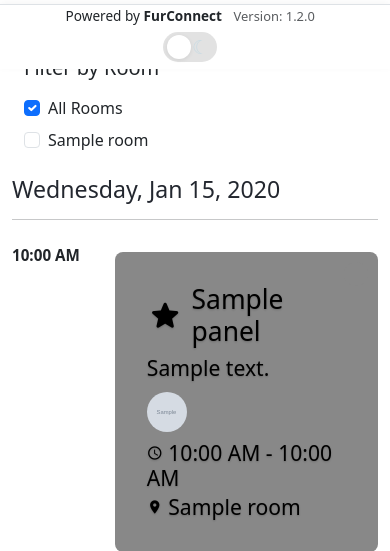
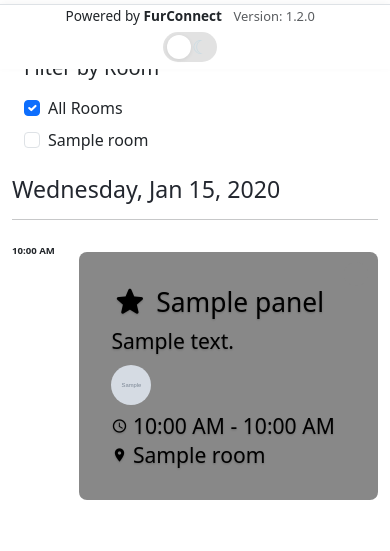
Before and after one commit to FurConnect/FurConnect, a Django app: page /convention/1/ in a window 390 px wide. Shown: the part 775-1326 px from the top of the page. After the commit the page ends 1275 px from the top, so only its background shows below. Run offline with Django 5.2, Linux system fonts and the light colour scheme; tables that the repository leaves empty hold one stand-in row (values such as "Sample post"); grey boxes marked "Sample" are stand-in pictures; some libraries are stand-ins or nearby versions.

Commit message:
Implement responsive scaling for grid tables and enhance time label styles

```diff
--- a/templates/events/convention_detail.html
+++ b/templates/events/convention_detail.html
@@ -594,11 +594,39 @@ window.addEventListener('load', function() {
             };
         }
 
+        function updateGridTableScale() {
+            document.querySelectorAll('.grid-table-container').forEach(container => {
+                const table = container.querySelector('.table-grid-schedule');
+                if (!table) {
+                    container.style.transform = '';
+                    container.style.height = '';
+                    return;
+                }
+
+                const availableWidth = container.clientWidth || container.offsetWidth;
+                const tableWidth = table.scrollWidth || table.offsetWidth;
+                let scale = 1;
+
+                if (tableWidth > 0 && availableWidth > 0) {
+                    scale = Math.min(1, availableWidth / tableWidth);
+                }
+
+                // Prevent the table from becoming too small
+                scale = Math.max(0.55, scale);
+
+                container.style.transformOrigin = 'top left';
+                container.style.transform = `scale(${scale})`;
+                container.style.height = `${Math.ceil((table.offsetHeight || 0) * scale + 10)}px`;
+            });
+        }
+
         window.addEventListener('load', debounce(function() {
             normalizeHourRowHeights();
+            updateGridTableScale();
         }, 80));
         window.addEventListener('resize', debounce(function() {
             normalizeHourRowHeights();
+            updateGridTableScale();
         }, 120));
 
         function removeEmptyRoomColumnsAndRows() {
@@ -1415,12 +1443,30 @@ window.addEventListener('load', function() {
 
 /* Style for the time label block */
 .time-label {
-    flex: 0 0 90px;
-    min-width: 90px;
+    flex: 0 0 min(90px, 13vw);
+    min-width: 50px;
     max-width: 90px;
     font-weight: 700;
-    font-size: 0.95rem;
+    font-size: clamp(0.70rem, 0.8vw, 0.95rem);
     text-align: left;
+}
+
+@media (max-width: 1200px) {
+    .time-label {
+        flex: 0 0 min(70px, 12vw);
+        min-width: 45px;
+        max-width: 70px;
+        font-size: clamp(0.65rem, 0.9vw, 0.85rem);
+    }
+}
+
+@media (max-width: 767.98px) {
+    .time-label {
+        flex: 0 0 min(60px, 14vw);
+        min-width: 40px;
+        max-width: 60px;
+        font-size: clamp(0.60rem, 1.0vw, 0.80rem);
+    }
 }
 
 .time-content {
```
Also changed, not shown: other parts of templates/events/convention_detail.html (+46 -1 lines).
